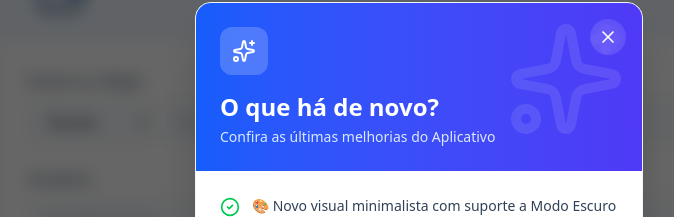
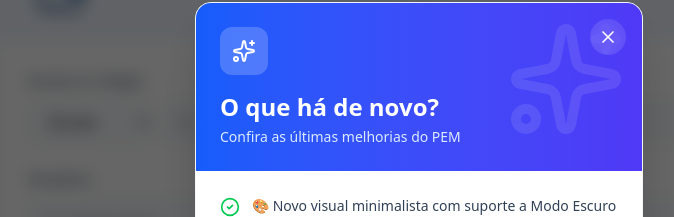
Before and after one commit to saide-hassan/Planeador-Escolar, a React (Vite) app: page / in a window 1280 px wide. Both pictures are taken after a click on the button "Começar Agora". Shown: the part 131-348 px from the top of the page, without its empty margins (221-895 px from the left). Built offline with nearby package versions, Linux system fonts and the light colour scheme.

Commit message:
feat: Update modal text
Change the application name abbreviation in the update modal from "Aplicativo" to "PEM" for conciseness and clarity.

```diff
--- a/src/components/UpdateModal.tsx
+++ b/src/components/UpdateModal.tsx
@@ -57,7 +57,7 @@
                   <Sparkles className="w-6 h-6 text-white" />
                 </div>
                 <h2 className="text-2xl font-bold mb-1">O que há de novo?</h2>
-                <p className="text-blue-100 text-sm">Confira as últimas melhorias do Aplicativo</p>
+                <p className="text-blue-100 text-sm">Confira as últimas melhorias do PEM</p>
               </div>
 
               <button
```
